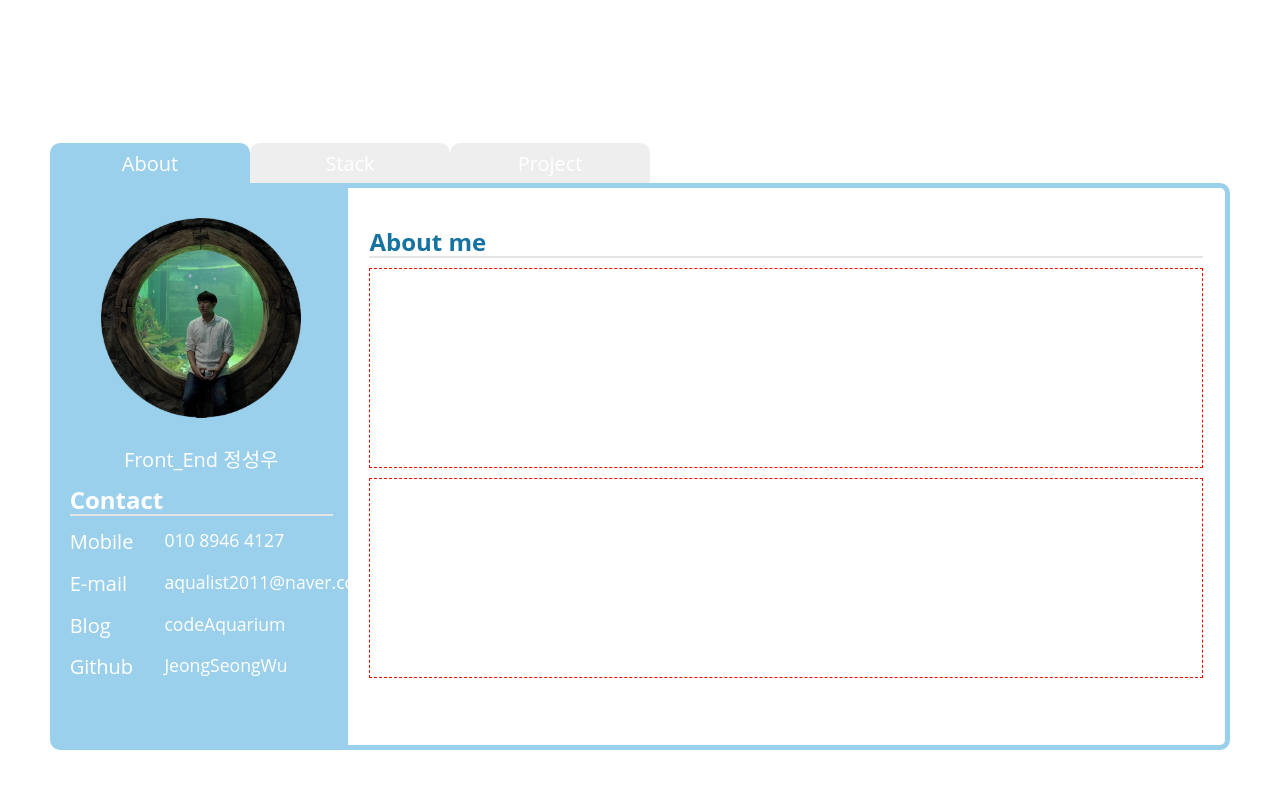
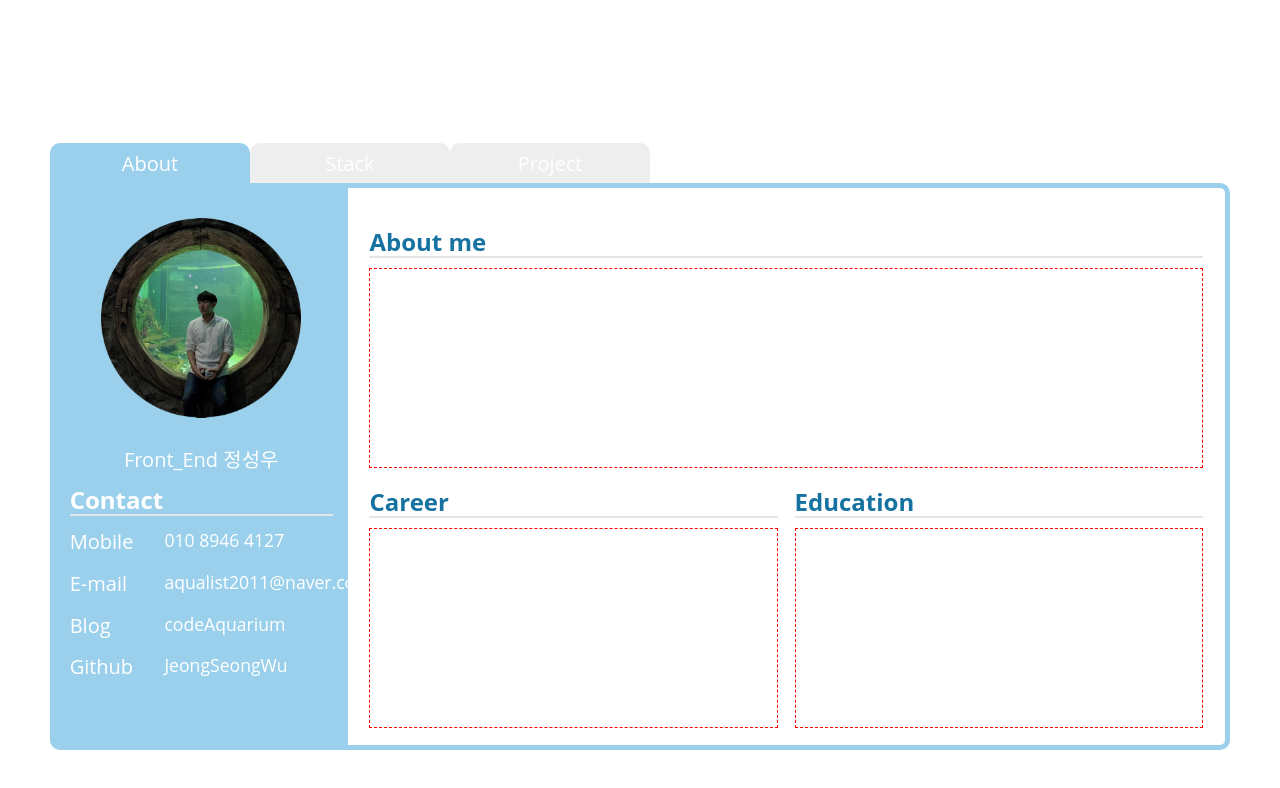
Before and after one commit to JeongSeongWu/aboutme, a React (Create React App) app: page / in a window 1280 px wide. Shown: the top 788 px of the page. Built offline with nearby package versions, Linux system fonts and the light colour scheme.

Commit message:
Add: projectAni

```diff
--- a/src/pages/About.tsx
+++ b/src/pages/About.tsx
@@ -53,7 +53,6 @@ const Info = styled.div`
 
 const Cover = styled.div`
   display: flex;
-
   width: 90%;
 `;
 
@@ -97,6 +96,12 @@ const SubTitle = styled.div`
   border-bottom: 2px solid #e5e5e5;
 `;
 
+const BottomCover = styled.div`
+  width: 95%;
+  display: flex;
+  justify-content: space-between;
+`;
+
 const SelfDesc = styled.div`
   width: 95%;
   height: 200px;
@@ -104,11 +109,46 @@ const SelfDesc = styled.div`
   border: 1px dashed red;
 `;
 
+const Career = styled.div`
+  display: flex;
+  align-items: flex-end;
+  font-size: 1.5rem;
+  font-weight: bold;
+  color: #1572a1;
+  width: 49%;
+  height: 50px;
+  border-bottom: 2px solid #e5e5e5;
+`;
+
+const Language = styled.div`
+  display: flex;
+  align-items: flex-end;
+  font-size: 1.5rem;
+  font-weight: bold;
+  color: #1572a1;
+  width: 49%;
+  height: 50px;
+  border-bottom: 2px solid #e5e5e5;
+`;
+
+const Left = styled.div`
+  width: 49%;
+  height: 100%;
+  border: 1px dashed red;
+`;
+
+const Right = styled.div`
+  width: 49%;
+  height: 100%;
+  border: 1px dashed red;
+`;
+
 const Something = styled.div`
+  display: flex;
+  justify-content: space-between;
   width: 95%;
   height: 200px;
   margin-top: 10px;
-  border: 1px dashed red;
 `;
 
 const About: React.FunctionComponent = () => {
@@ -147,7 +187,14 @@ const About: React.FunctionComponent = () => {
       <Desc>
         <SubTitle>About me</SubTitle>
         <SelfDesc></SelfDesc>
-        <Something></Something>
+        <BottomCover>
+          <Career>Career</Career>
+          <Language>Education</Language>
+        </BottomCover>
+        <Something>
+          <Left></Left>
+          <Right></Right>
+        </Something>
       </Desc>
     </Container>
   );
--- a/src/pages/Project.tsx
+++ b/src/pages/Project.tsx
@@ -2,17 +2,166 @@ import styled, { keyframes } from 'styled-components';
 
 const Container = styled.div`
   display: flex;
-  flex-direction: column;
-  justify-content: space-between;
+  width: 100%;
+  height: 100%;
+`;
+
+const Left = styled.section`
+  position: relative;
+  width: 50%;
+  height: 100%;
+`;
+
+const WaveBase = styled.div`
+  position: relative;
+  overflow: hidden;
+  width: 100%;
+  height: 100%;
+  background: #00b4d8;
+  border-bottom-left-radius: 5px;
+`;
+
+const Drift = keyframes`
+    0% { transform: rotate(0deg) }
+    100% { transform: rotate(360deg) }
+`;
+
+const Circle = styled.div`
+  position: absolute;
+  top: -170%;
+  left: -50%;
+  width: 1400px;
+  height: 1400px;
+  border-radius: 48%;
+  background: #9ad0ec;
+  transform-origin: 50% 48%;
+  z-index: 3;
+  animation: ${Drift} 11000ms infinite linear;
+`;
+
+const Circle2 = styled.div`
+  position: absolute;
+  top: -170%;
+  left: -50%;
+  width: 1400px;
+  height: 1400px;
+  border-radius: 48%;
+  background: #90e0ef;
+  transform-origin: 50% 48%;
+  z-index: 2;
+  animation: ${Drift} 7000ms infinite linear;
+`;
+
+const Circle3 = styled.div`
+  position: absolute;
+  top: -170%;
+  left: -50%;
+  width: 1400px;
+  height: 1400px;
+  border-radius: 48%;
+  background: #caf0f8;
+  transform-origin: 50% 48%;
+  z-index: 1;
+  animation: ${Drift} 9000ms infinite linear;
+`;
+
+const Title = styled.div`
+  position: absolute;
+  top: 12%;
+  display: flex;
+  justify-content: center;
   align-items: center;
   width: 100%;
+  z-index: 9;
+`;
+
+const Img = styled.img`
+  width: 55%;
+`;
+
+const Right = styled.section`
+  display: flex;
+  justify-content: flex-end;
+  position: relative;
+  width: 50%;
   height: 100%;
-  padding: 10px;
-  border: 1px dashed green;
+  border-left: 5px solid #9ad0ec;
+`;
+
+const RightSidebar = styled.ul`
+  display: flex;
+  justify-content: center;
+  align-items: center;
+  gap: 20px;
+  flex-direction: column;
+  width: 20%;
+  height: 100%;
+  background: #9ad0ec;
+  /* border: 1px solid red; */
+`;
+
+const SideButton = styled.li`
+  display: flex;
+  justify-content: center;
+  align-items: center;
+  font-size: 1.25rem;
+  color: white;
+  width: 80%;
+  height: 30px;
+  border-radius: 5px;
+  list-style: none;
+  cursor: pointer;
+  :hover {
+    background: #e5e5e5;
+  }
+`;
+
+const RightTitle = styled.div`
+  width: 100%;
+  height: 80px;
+  display: flex;
+  font-size: 1.25rem;
+  font-weight: bold;
+  justify-content: center;
+  align-items: center;
+`;
+
+const Triangle = styled.div`
+  position: absolute;
+  top: 0;
+  left: 0;
+  width: 0;
+  height: 0;
+  border-top: 100px solid #9ad0ec;
+  border-right: 100px solid transparent;
+`;
+
+const Triangle2 = styled.div`
+  position: absolute;
+  bottom: 0;
+  right: 0;
+  width: 0;
+  height: 0;
+  border-bottom: 100px solid #9ad0ec;
+  border-left: 100px solid transparent;
 `;
 
 const Project: React.FunctionComponent = () => {
-  return <Container></Container>;
+  return (
+    <Container>
+      <Left>
+        <Title>
+          <Img src="./underthesea.png" />
+        </Title>
+        <WaveBase>
+          <Circle></Circle>
+          <Circle2></Circle2>
+          <Circle3></Circle3>
+        </WaveBase>
+      </Left>
+      <Right></Right>
+    </Container>
+  );
 };
 
 export default Project;
--- a/src/pages/Stack.tsx
+++ b/src/pages/Stack.tsx
@@ -35,11 +35,12 @@ const Title = styled.div`
   font-weight: bold;
   width: 100%;
   margin-top: 10px;
+  margin-bottom: 10px;
   height: 50px;
 `;
 
 const ImgCover = styled.div`
-  border: 2px solid #1572a1;
+  box-shadow: 0 2px 30px rgba(0, 0, 0, 0.1);
   border-radius: 10px;
   display: flex;
   width: 85%;
@@ -144,7 +145,9 @@ const Stack: React.FunctionComponent = () => {
             <Img src="./github.png" />
             <Box>
               <Name>Github</Name>
-              <Content></Content>
+              <Content>
+                Github을 통한 프로젝트 관리와 협업이 가능합니다.
+              </Content>
             </Box>
           </ImgCover>
           <ImgCover>
@@ -152,7 +155,7 @@ const Stack: React.FunctionComponent = () => {
             <Box>
               <Name>Git</Name>
               <Content>
-                부트캠프에서 진행한 프로젝트 모두 git을 활용한 협업을 통한
+                부트캠프에서 진행한 프로젝트 모두 git을 활용한 협업을 통해
                 버전관리를 진행하였습니다.
               </Content>
             </Box>
```
Also changed, not shown: public/underthesea.png (added).
